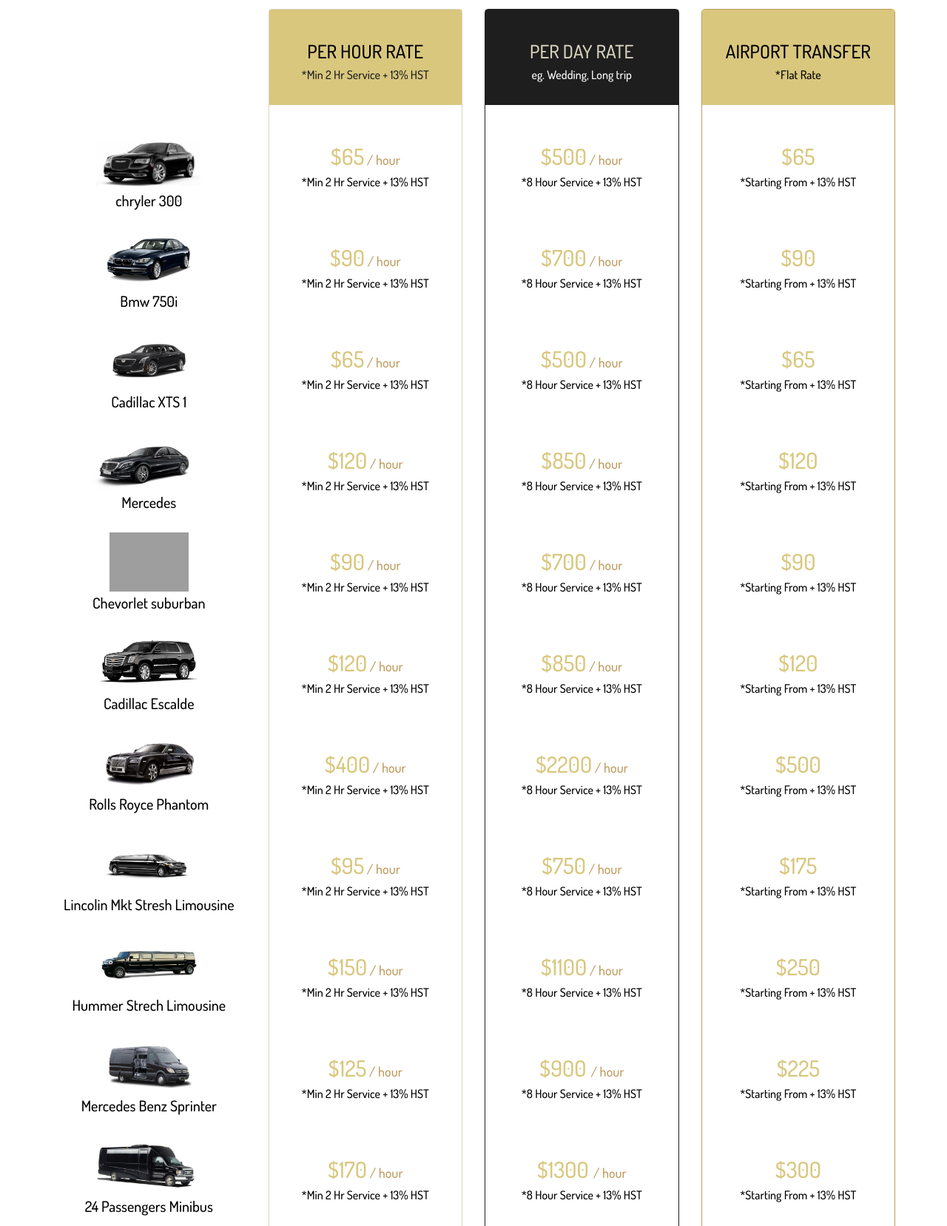
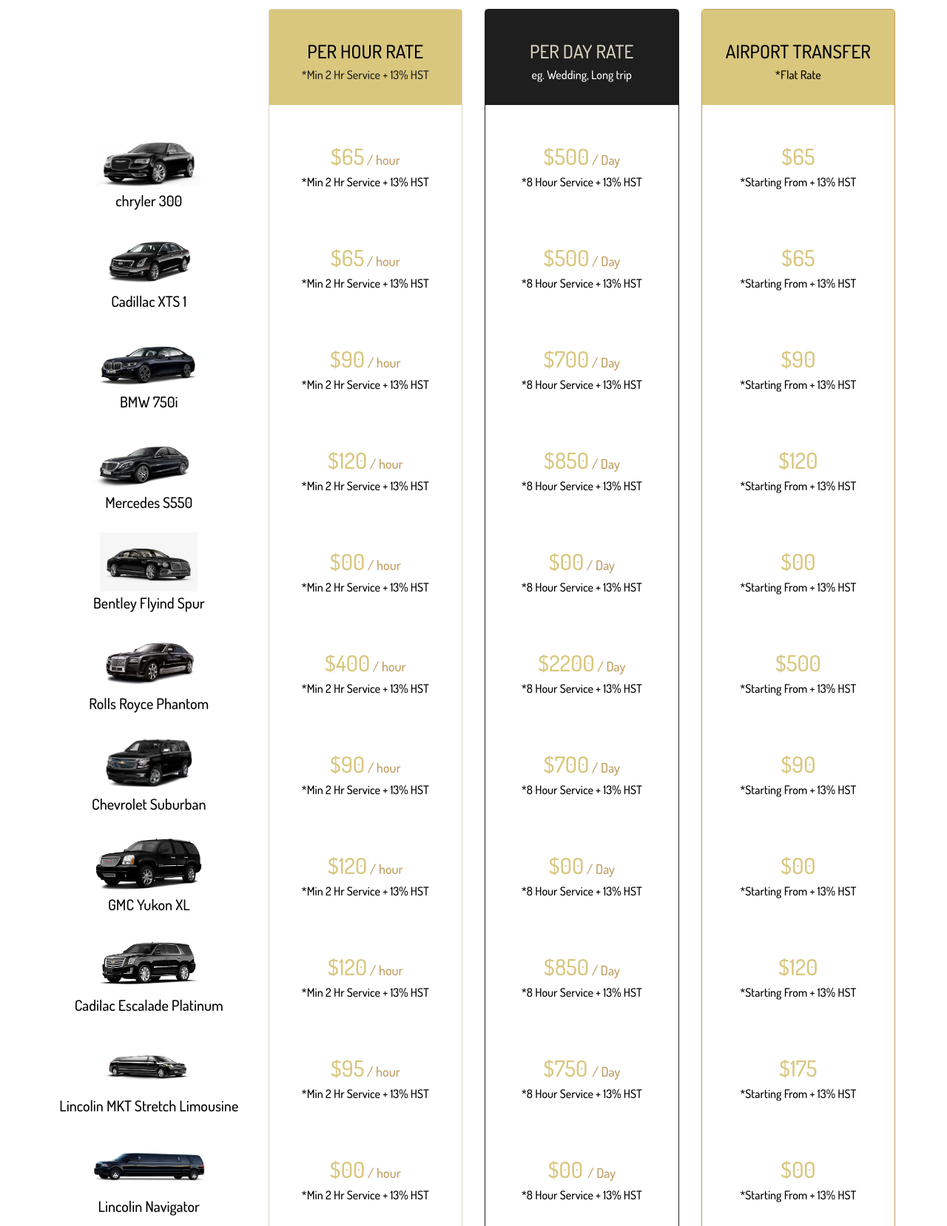
Before and after one commit to yasirshakil/pearsonlimoservices, a PHP site: page /services-rates.php in a window 1280 px wide. Shown: the part 318-1976 px from the top of the page at 74% size. Run offline with PHP 8.4, Linux system fonts and the light colour scheme; grey boxes are pictures that could not be loaded.

Commit message:
Services Rates Done

```diff
--- a/services-rates.php
+++ b/services-rates.php
@@ -8,13 +8,13 @@ include ('./header.php');
 			<div class="container">
 				<div class="row">
 				<div class="col-md-12">
-						<section class="">
+						<section class="template-title center">
 							<div class="template-title center has-over">
 								<h1>Service Rates</h1>
 								<span>Service Rates</span>
-									<div class="co-lg-12 col-md-12 col-sm-12 col-12 mb-2">
-										<div class="Borders m-auto co-lg-12 col-md-4 col-sm-6 col-6"></div>
-									</div>
+								<div class="co-lg-12 col-md-12 col-sm-12 col-12 mb-2 mt-2">
+									<div class="Borders m-auto co-lg-12 col-md-4 col-sm-6 col-6"></div>
+								</div>
 							</div>
 						</section>
 					</div>
@@ -33,15 +33,7 @@ include ('./header.php');
 								</li>
 								<li>
 									<div class="image-car Service-Rates-Boxes">
-										<img src="images/cars/bmw-7-series-750i.png" alt="">
-									</div>
-									<h4 class="name-car">
-										Bmw 750i
-									</h4>
-								</li>
-								<li>
-									<div class="image-car Service-Rates-Boxes">
-										<img src="images/cars/Cadillac-CTS-1.jpg" alt="">
+										<img src="images/cars/2017_cadillac_xts_angularfront.jpg" alt="">
 									</div>
 									<h4 class="name-car">
 										Cadillac XTS 1
@@ -49,26 +41,26 @@ include ('./header.php');
 								</li>
 								<li>
 									<div class="image-car Service-Rates-Boxes">
-										<img src="images/cars/Executive-Mercedes.jpg" alt="">
+										<img src="images/cars/bmw 7.png" alt="">
 									</div>
 									<h4 class="name-car">
-										Mercedes
+										BMW 750i
 									</h4>
 								</li>
 								<li>
 									<div class="image-car Service-Rates-Boxes">
-										<img src="images/cars/CHEVROLET-SUBURBAN2.jpg" alt="">
+										<img src="images/cars/Executive-Mercedes.jpg" alt="">
 									</div>
 									<h4 class="name-car">
-										Chevorlet suburban
+										Mercedes S550
 									</h4>
 								</li>
 								<li>
 									<div class="image-car Service-Rates-Boxes">
-										<img src="images/cars/CADILLAC-ESCALADE2.jpg" alt="">
+										<img src="images/cars/Bentley flying spur.jpg" alt="">
 									</div>
 									<h4 class="name-car">
-										Cadillac Escalde
+										Bentley Flyind Spur
 									</h4>
 								</li>
 								<li>
@@ -81,10 +73,42 @@ include ('./header.php');
 								</li>
 								<li>
 									<div class="image-car Service-Rates-Boxes">
+										<img src="images/cars/chevrolet-sub.jpg" alt="">
+									</div>
+									<h4 class="name-car">
+										Chevrolet Suburban
+									</h4>
+								</li>
+								<li>
+									<div class="image-car Service-Rates-Boxes">
+										<img src="images/cars/gmc.jpg" alt="">
+									</div>
+									<h4 class="name-car">
+										GMC Yukon XL
+									</h4>
+								</li>
+								<li>
+									<div class="image-car Service-Rates-Boxes">
+										<img src="images/cars/CADILLAC-ESCALADE2.jpg" alt="">
+									</div>
+									<h4 class="name-car">
+										Cadilac Escalade Platinum
+									</h4>
+								</li>
+								<li>
+									<div class="image-car Service-Rates-Boxes">
 										<img src="images/cars/lincolin.jpeg" alt="">
 									</div>
 									<h4 class="name-car">
-										Lincolin Mkt Stresh Limousine
+										Lincolin MKT Stretch Limousine
+									</h4>
+								</li>
+								<li>
+									<div class="image-car Service-Rates-Boxes">
+										<img src="images/cars/SUV-Limousines-1.jpg" alt="">
+									</div>
+									<h4 class="name-car">
+										Lincolin Navigator
 									</h4>
 								</li>
 								<li>
@@ -108,31 +132,31 @@ include ('./header.php');
 										<img src="images/cars/24.jpeg" alt="">
 									</div>
 									<h4 class="name-car">
-										24 Passengers Minibus
+										20 Passenger Mini Limo Bus
 									</h4>
 								</li>
 								<li>
 									<div class="image-car Service-Rates-Boxes">
-										<img src="images/cars/36-limo-bus.jpg" alt="">
+										<img src="images/cars/36.jpg" alt="">
 									</div>
 									<h4 class="name-car">
-										36 Passengers Bus
+										30 Passsenger Mini Limo Bus
 									</h4>
 								</li>
 								<li>
 									<div class="image-car Service-Rates-Boxes">
-										<img src="images/cars/55-passenger-bus-rental-irvine.jpg" alt="">
+										<img src="images/cars/55.jpg" alt="">
 									</div>
 									<h4 class="name-car">
-										50 Passengers Limo Bus
+										40 Passsenger Limo Bus
 									</h4>
 								</li>
 								<li>
 									<div class="image-car Service-Rates-Boxes">
-										<img src="images/cars/55-passenger-bus-rental-irvine.jpg" alt="">
+									<img src="images/cars/55.jpg" alt="">
 									</div>
 									<h4 class="name-car">
-										55 Passengers Limo Bus
+										50 Passsenger Limo Bus
 									</h4>
 								</li>
 							</ul>
@@ -153,19 +177,7 @@ include ('./header.php');
 								</li>
 								<li>
 									<div class="value">
-										<span class="price">$90</span> / hour
-									</div>
-									<p class="Our-Services-Text">*Min 2 Hr Service + 13% HST</p>
-								</li>
-								<li>
-									<div class="value">
 										<span class="price">$65</span> / hour
-									</div>
-									<p class="Our-Services-Text">*Min 2 Hr Service + 13% HST</p>
-								</li>
-								<li>
-									<div class="value">
-										<span class="price">$120</span> / hour
 									</div>
 									<p class="Our-Services-Text">*Min 2 Hr Service + 13% HST</p>
 								</li>
@@ -183,13 +195,43 @@ include ('./header.php');
 								</li>
 								<li>
 									<div class="value">
+										<span class="price">$00</span> / hour
+									</div>
+									<p class="Our-Services-Text">*Min 2 Hr Service + 13% HST</p>
+								</li>
+								<li>
+									<div class="value">
 										<span class="price">$400</span> / hour
 									</div>
 									<p class="Our-Services-Text">*Min 2 Hr Service + 13% HST</p>
 								</li>
 								<li>
 									<div class="value">
+										<span class="price">$90</span> / hour
+									</div>
+									<p class="Our-Services-Text">*Min 2 Hr Service + 13% HST</p>
+								</li>
+								<li>
+									<div class="value">
+										<span class="price">$120</span> / hour
+									</div>
+									<p class="Our-Services-Text">*Min 2 Hr Service + 13% HST</p>
+								</li>
+								<li>
+									<div class="value">
+										<span class="price">$120</span> / hour
+									</div>
+									<p class="Our-Services-Text">*Min 2 Hr Service + 13% HST</p>
+								</li>
+								<li>
+									<div class="value">
 										<span class="price">$95</span> / hour
+									</div>
+									<p class="Our-Services-Text">*Min 2 Hr Service + 13% HST</p>
+								</li>
+								<li>
+									<div class="value">
+										<span class="price">$00</span> / hour
 									</div>
 									<p class="Our-Services-Text">*Min 2 Hr Service + 13% HST</p>
 								</li>
@@ -244,85 +286,103 @@ include ('./header.php');
 							<ul class="level-price">
 								<li>
 									<div class="value">
-										<span class="price">$500</span> / hour
+										<span class="price">$500</span> / Day
 									</div>
 									<p class="Our-Services-Text">*8 Hour Service + 13% HST</p>
 								</li>
 								<li>
 									<div class="value">
-										<span class="price">$700</span> / hour
+										<span class="price">$500</span> / Day
 									</div>
 									<p class="Our-Services-Text">*8 Hour Service + 13% HST</p>
 								</li>
 								<li>
 									<div class="value">
-										<span class="price">$500</span> / hour
+										<span class="price">$700</span> / Day
 									</div>
 									<p class="Our-Services-Text">*8 Hour Service + 13% HST</p>
 								</li>
 								<li>
 									<div class="value">
-										<span class="price">$850</span> / hour
+										<span class="price">$850</span> / Day
 									</div>
 									<p class="Our-Services-Text">*8 Hour Service + 13% HST</p>
 								</li>
 								<li>
 									<div class="value">
-										<span class="price">$700</span> / hour
+										<span class="price">$00</span> / Day
 									</div>
 									<p class="Our-Services-Text">*8 Hour Service + 13% HST</p>
 								</li>
 								<li>
 									<div class="value">
-										<span class="price">$850</span> / hour
+										<span class="price">$2200</span> / Day
 									</div>
 									<p class="Our-Services-Text">*8 Hour Service + 13% HST</p>
 								</li>
 								<li>
 									<div class="value">
-										<span class="price">$2200</span> / hour
+										<span class="price">$700</span> / Day
 									</div>
 									<p class="Our-Services-Text">*8 Hour Service + 13% HST</p>
 								</li>
 								<li>
 									<div class="value">
-										<span class="price">$750</span> / hour
+										<span class="price">$00</span> / Day
 									</div>
 									<p class="Our-Services-Text">*8 Hour Service + 13% HST</p>
 								</li>
 								<li>
 									<div class="value">
-										<span class="price">$1100</span> / hour
+										<span class="price">$850</span> / Day
 									</div>
 									<p class="Our-Services-Text">*8 Hour Service + 13% HST</p>
 								</li>
 								<li>
 									<div class="value">
-										<span class="price">$900 </span> / hour
+										<span class="price">$750 </span> / Day
 									</div>
 									<p class="Our-Services-Text">*8 Hour Service + 13% HST</p>
 								</li>
 								<li>
 									<div class="value">
-										<span class="price">$1300 </span> / hour
+										<span class="price">$00 </span> / Day
 									</div>
 									<p class="Our-Services-Text">*8 Hour Service + 13% HST</p>
 								</li>
 								<li>
 									<div class="value">
-										<span class="price">$1350 </span> / hour
+										<span class="price">$1100 </span> / Day
 									</div>
 									<p class="Our-Services-Text">*8 Hour Service + 13% HST</p>
 								</li>
 								<li>
 									<div class="value">
-										<span class="price">$1900 </span> / hour
+										<span class="price">$900 </span> / Day
 									</div>
 									<p class="Our-Services-Text">*8 Hour Service + 13% HST</p>
 								</li>
 								<li>
 									<div class="value">
-										<span class="price">$2000 </span> / hour
+										<span class="price">$1300 </span> / Day
+									</div>
+									<p class="Our-Services-Text">*8 Hour Service + 13% HST</p>
+								</li>
+								<li>
+									<div class="value">
+										<span class="price">$1350</span> / Day
+									</div>
+									<p class="Our-Services-Text">*8 Hour Service + 13% HST</p>
+								</li>
+								<li>
+									<div class="value">
+										<span class="price">$1900 </span> / Day
+									</div>
+									<p class="Our-Services-Text">*8 Hour Service + 13% HST</p>
+								</li>
+								<li>
+									<div class="value">
+										<span class="price">$2000 </span> / Day
 									</div>
 									<p class="Our-Services-Text">*8 Hour Service + 13% HST</p>
 								</li>
@@ -347,19 +407,7 @@ include ('./header.php');
 								</li>
 								<li>
 									<div class="value">
-										<span class="price">$90</span>
-									</div>
-									<p class="Our-Services-Text">*Starting From + 13% HST</p>
-								</li>
-								<li>
-									<div class="value">
 										<span class="price">$65</span>
-									</div>
-									<p class="Our-Services-Text">*Starting From + 13% HST</p>
-								</li>
-								<li>
-									<div class="value">
-										<span class="price">$120</span>
 									</div>
 									<p class="Our-Services-Text">*Starting From + 13% HST</p>
 								</li>
@@ -377,13 +425,43 @@ include ('./header.php');
 								</li>
 								<li>
 									<div class="value">
+										<span class="price">$00</span>
+									</div>
+									<p class="Our-Services-Text">*Starting From + 13% HST</p>
+								</li>
+								<li>
+									<div class="value">
 										<span class="price">$500</span>
 									</div>
 									<p class="Our-Services-Text">*Starting From + 13% HST</p>
 								</li>
 								<li>
 									<div class="value">
+										<span class="price">$90</span>
+									</div>
+									<p class="Our-Services-Text">*Starting From + 13% HST</p>
+								</li>
+								<li>
+									<div class="value">
+										<span class="price">$00</span>
+									</div>
+									<p class="Our-Services-Text">*Starting From + 13% HST</p>
+								</li>
+								<li>
+									<div class="value">
+										<span class="price">$120</span>
+									</div>
+									<p class="Our-Services-Text">*Starting From + 13% HST</p>
+								</li>
+								<li>
+									<div class="value">
 										<span class="price">$175</span>
+									</div>
+									<p class="Our-Services-Text">*Starting From + 13% HST</p>
+								</li>
+								<li>
+									<div class="value">
+										<span class="price">$00</span>
 									</div>
 									<p class="Our-Services-Text">*Starting From + 13% HST</p>
 								</li>
```
Also changed, not shown: images/cars/Cadillac-CTS-1.jpg (deleted).
